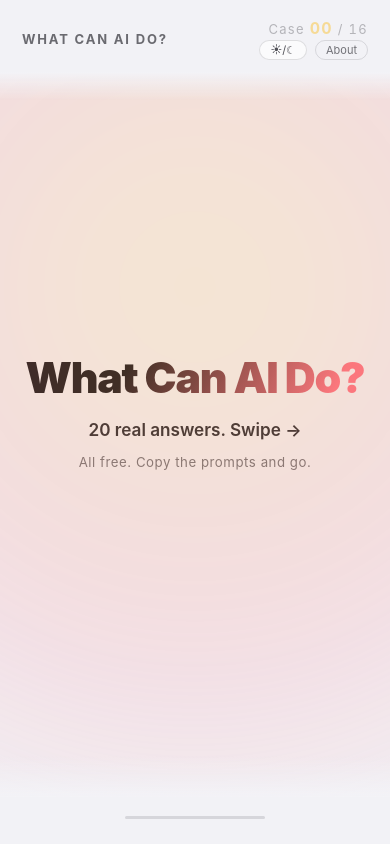
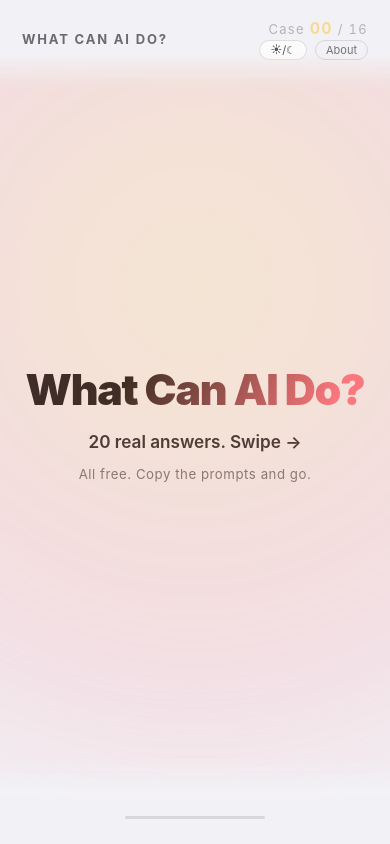
Before and after one commit to pracio/what-can-ai-do, an Astro site: page /en in a window 390 px wide. Built offline with nearby package versions, Linux system fonts and the light colour scheme; Astro itself is replaced by a stand-in of ours.

Commit message:
fix: slide top padding 100px, topbar scrim shortened - title fully clear of gradient on phones

```diff
--- a/src/pages/en/index.astro
+++ b/src/pages/en/index.astro
@@ -291,9 +291,9 @@ const cards = tasks
 
     .topbar {
       position: fixed; top: 0; left: 0; right: 0;
-      padding: calc(18px + env(safe-area-inset-top)) 22px 40px;
+      padding: calc(18px + env(safe-area-inset-top)) 22px 28px;
       display: flex; justify-content: space-between; align-items: center; z-index: 10;
-      background: linear-gradient(to bottom, var(--bg) 72%, transparent);
+      background: linear-gradient(to bottom, var(--bg) 58%, transparent);
       pointer-events: none;
     }
     .brand { font-size: 13px; font-weight: 700; letter-spacing: .14em; color: var(--ink-55); pointer-events: auto; }
@@ -341,7 +341,7 @@ const cards = tasks
       .slide { overflow-y: auto; -webkit-overflow-scrolling: touch; }
       .slide::before { content: ''; margin: auto 0; }      /* short卡时保持垂直居中 */
       .slide::after  { content: ''; margin: auto 0; }
-      .slide { justify-content: flex-start; padding-top: 76px; }
+      .slide { justify-content: flex-start; padding-top: 100px; }
       .head { flex-shrink: 0; gap: 14px; }
       .steps, .indices-line, .open { flex-shrink: 0; }
       /* prompt块限高渐隐, 全文在详情页 */
--- a/src/pages/zh-Hans/index.astro
+++ b/src/pages/zh-Hans/index.astro
@@ -291,9 +291,9 @@ const cards = tasks
 
     .topbar {
       position: fixed; top: 0; left: 0; right: 0;
-      padding: calc(18px + env(safe-area-inset-top)) 22px 40px;
+      padding: calc(18px + env(safe-area-inset-top)) 22px 28px;
       display: flex; justify-content: space-between; align-items: center; z-index: 10;
-      background: linear-gradient(to bottom, var(--bg) 72%, transparent);
+      background: linear-gradient(to bottom, var(--bg) 58%, transparent);
       pointer-events: none;
     }
     .brand { font-size: 13px; font-weight: 700; letter-spacing: .14em; color: var(--ink-55); pointer-events: auto; }
@@ -342,7 +342,7 @@ const cards = tasks
       .slide { overflow-y: auto; -webkit-overflow-scrolling: touch; }
       .slide::before { content: ''; margin: auto 0; }
       .slide::after { content: ''; margin: auto 0; }
-      .slide { justify-content: flex-start; padding-top: 76px; }
+      .slide { justify-content: flex-start; padding-top: 100px; }
       .head, .steps, .indices-line, .open { flex-shrink: 0; }
       .head { gap: 14px; }
       /* prompt块限高渐隐, 全文在详情页 */
--- a/src/pages/zh-Hant/index.astro
+++ b/src/pages/zh-Hant/index.astro
@@ -291,9 +291,9 @@ const cards = tasks
 
     .topbar {
       position: fixed; top: 0; left: 0; right: 0;
-      padding: calc(18px + env(safe-area-inset-top)) 22px 40px;
+      padding: calc(18px + env(safe-area-inset-top)) 22px 28px;
       display: flex; justify-content: space-between; align-items: center; z-index: 10;
-      background: linear-gradient(to bottom, var(--bg) 72%, transparent);
+      background: linear-gradient(to bottom, var(--bg) 58%, transparent);
       pointer-events: none;
     }
     .brand { font-size: 13px; font-weight: 700; letter-spacing: .14em; color: var(--ink-55); pointer-events: auto; }
@@ -341,7 +341,7 @@ const cards = tasks
       .slide { overflow-y: auto; -webkit-overflow-scrolling: touch; }
       .slide::before { content: ''; margin: auto 0; }      /* short卡时保持垂直居中 */
       .slide::after  { content: ''; margin: auto 0; }
-      .slide { justify-content: flex-start; padding-top: 76px; }
+      .slide { justify-content: flex-start; padding-top: 100px; }
       .head { flex-shrink: 0; gap: 14px; }
       .steps, .indices-line, .open { flex-shrink: 0; }
       /* prompt块限高渐隐, 全文在详情页 */
```
